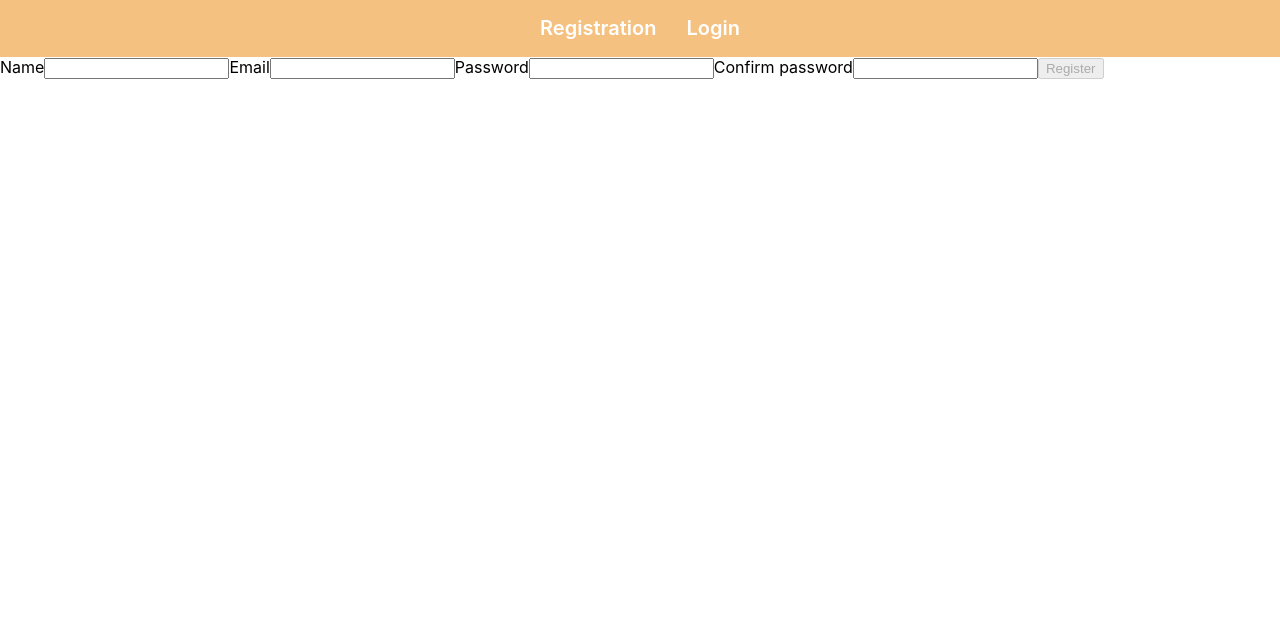
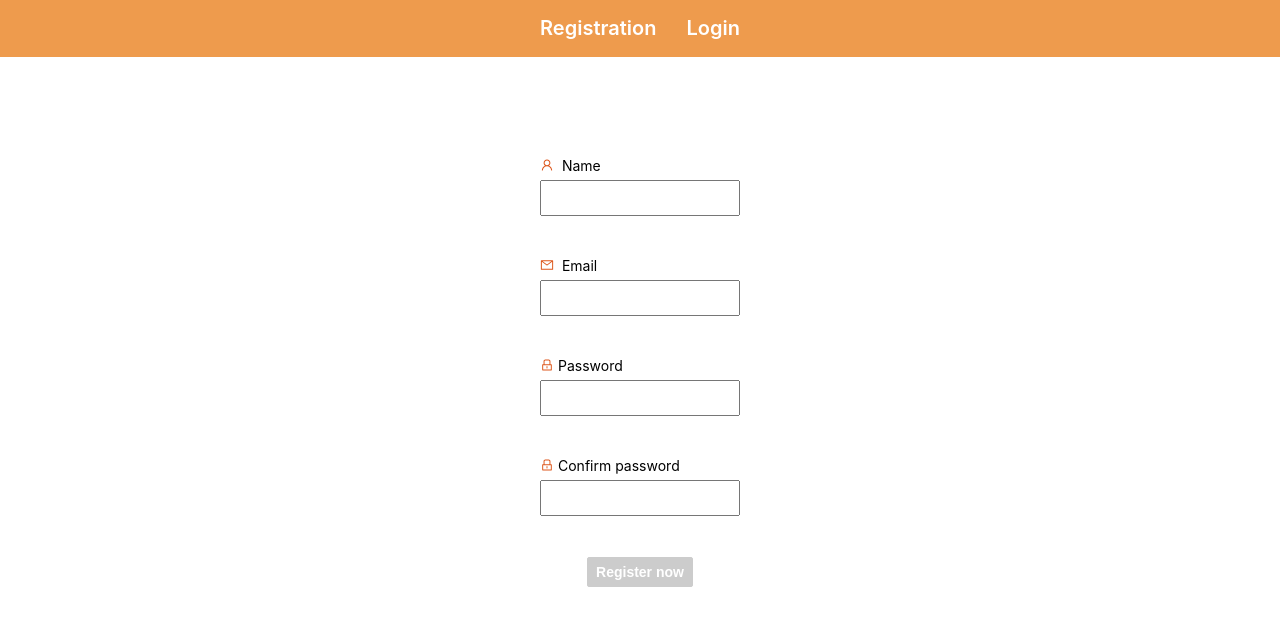
Before and after one commit to I-Dvorianska/goit-react-hw-08-phonebook, a React (Create React App) app: page /register in a window 1280 px wide. Shown: the top 626 px of the page. Built offline with nearby package versions, Linux system fonts and the light colour scheme.

Commit message:
forms styles

```diff
--- a/package.json
+++ b/package.json
@@ -17,6 +17,7 @@
     "react": "^17.0.2",
     "react-dom": "^17.0.2",
     "react-hot-toast": "^2.1.1",
+    "react-icons": "^4.3.1",
     "react-redux": "^7.2.5",
     "react-router-dom": "^5.3.0",
     "react-scripts": "4.0.3",
--- a/src/AppBar/AppBar.styled.js
+++ b/src/AppBar/AppBar.styled.js
@@ -3,7 +3,7 @@ import { NavLink } from "react-router-dom";
 
 export const Wrapper = styled.div`
   padding: 12px 16px;
-  background-color: #f5c181;
+  background-color: #ee9b4d;
 `;
 
 export const LoggedInMenu = styled.div`
@@ -13,7 +13,7 @@ export const LoggedInMenu = styled.div`
 `;
 
 export const ContactsLink = styled(NavLink)({
-  color: " #fff",
+  color: "#fff",
   textDecoration: "none",
   fontWeight: "600",
   fontSize: "20px",
--- a/src/LoginForm/LoginForm.js
+++ b/src/LoginForm/LoginForm.js
@@ -1,12 +1,22 @@
-import { Formik, Field, Form, ErrorMessage } from "formik";
+import { Formik, ErrorMessage } from "formik";
 import { useDispatch } from "react-redux";
+import { IconContext } from "react-icons";
+import { AiOutlineLock, AiOutlineMail } from "react-icons/ai";
 import { loginUser } from "../redux/Users/usersOperation";
-
+// import { Button, StyledForm, Label, InputField } from "./LoginForm.styled";
+import {
+  Button,
+  StyledForm,
+  Label,
+  InputField,
+  InputWrapper,
+  Error,
+} from "../RegisterForm/RegisterForm.styled";
 const validate = (values) => {
   const errors = {};
 
   if (!values.password) {
-    errors.password = "Required";
+    errors.password = "Required!";
   } else if (values.password.length < 7) {
     errors.password = "Must be 7 characters or more";
   } else if (values.password.length > 12) {
@@ -14,7 +24,7 @@ const validate = (values) => {
   }
 
   if (!values.email) {
-    errors.email = "Required";
+    errors.email = "Required!";
   } else if (!/^[A-Z0-9._%+-]+@[A-Z0-9.-]+\.[A-Z]{2,4}$/i.test(values.email)) {
     errors.email = "Invalid email address";
   }
@@ -38,19 +48,55 @@ const LoginForm = () => {
       }}
     >
       {({ isValid, dirty }) => (
-        <Form>
-          <label htmlFor="email">Email</label>
-          <Field name="email" type="email" />
-          <ErrorMessage name="email" />
+        <StyledForm>
+          <InputWrapper>
+            <IconContext.Provider
+              value={{
+                color: "#dd571c",
+                style: {
+                  verticalAlign: "middle",
+                  marginBottom: "4px",
+                  marginRight: "4px",
+                },
+              }}
+            >
+              <Label htmlFor="email">
+                <AiOutlineMail />
+                Email
+              </Label>
+            </IconContext.Provider>
+            <InputField name="email" type="email" autoComplete="off" />
+            <ErrorMessage name="email">
+              {(msg) => <Error>{msg}</Error>}
+            </ErrorMessage>
+          </InputWrapper>
 
-          <label htmlFor="password">Password</label>
-          <Field name="password" type="password" />
-          <ErrorMessage name="password" />
+          <InputWrapper>
+            <IconContext.Provider
+              value={{
+                color: "#dd571c",
+                style: {
+                  verticalAlign: "middle",
+                  marginBottom: "4px",
+                  marginRight: "4px",
+                },
+              }}
+            >
+              <Label htmlFor="password">
+                <AiOutlineLock />
+                Password
+              </Label>
+            </IconContext.Provider>
+            <InputField name="password" type="password" />
+            <ErrorMessage name="password">
+              {(msg) => <Error>{msg}</Error>}
+            </ErrorMessage>
+          </InputWrapper>
 
-          <button type="submit" disabled={!isValid || !dirty}>
+          <Button type="submit" disabled={!isValid || !dirty}>
             Login
-          </button>
-        </Form>
+          </Button>
+        </StyledForm>
       )}
     </Formik>
   );
--- a/src/RegisterForm/RegisterForm.js
+++ b/src/RegisterForm/RegisterForm.js
@@ -1,17 +1,27 @@
-import { Formik, Field, Form, ErrorMessage } from "formik";
+import { Formik, ErrorMessage } from "formik";
+import { AiOutlineUser, AiOutlineLock, AiOutlineMail } from "react-icons/ai";
+import { IconContext } from "react-icons";
 import { registerNewUser } from "../redux/Users/usersOperation";
 import { useDispatch } from "react-redux";
+import {
+  StyledForm,
+  InputWrapper,
+  Label,
+  InputField,
+  Error,
+  Button,
+} from "./RegisterForm.styled";
 
 const validate = (values) => {
   const errors = {};
   if (!values.userName) {
-    errors.userName = "Required";
+    errors.userName = "Required!";
   } else if (values.userName.length > 15) {
     errors.userName = "Must be 15 characters or less";
   }
 
   if (!values.userPassword) {
-    errors.userPassword = "Required";
+    errors.userPassword = "Required!";
   } else if (values.userPassword.length < 7) {
     errors.userPassword = "Must be 7 characters or more";
   } else if (values.userPassword.length > 12) {
@@ -19,13 +29,13 @@ const validate = (values) => {
   }
 
   if (!values.userPasswordConfirm) {
-    errors.userPasswordConfirm = "Required";
+    errors.userPasswordConfirm = "Required!";
   } else if (values.userPasswordConfirm !== values.userPassword) {
     errors.userPasswordConfirm = "Password and confirm password don't match";
   }
 
   if (!values.userEmail) {
-    errors.userEmail = "Required";
+    errors.userEmail = "Required!";
   } else if (
     !/^[A-Z0-9._%+-]+@[A-Z0-9.-]+\.[A-Z]{2,4}$/i.test(values.userEmail)
   ) {
@@ -55,27 +65,97 @@ const RegisterForm = () => {
       }}
     >
       {({ isValid, dirty }) => (
-        <Form>
-          <label htmlFor="userName">Name</label>
-          <Field name="userName" type="text" />
-          <ErrorMessage name="userName" />
+        <StyledForm>
+          <InputWrapper>
+            <IconContext.Provider
+              value={{
+                color: "#dd571c",
+                style: {
+                  verticalAlign: "middle",
+                  marginBottom: "4px",
+                  marginRight: "4px",
+                },
+              }}
+            >
+              <Label htmlFor="userName">
+                <AiOutlineUser /> Name
+              </Label>
+            </IconContext.Provider>
+            <InputField name="userName" type="text" autoComplete="off" />
+            <ErrorMessage name="userName">
+              {(msg) => <Error>{msg}</Error>}
+            </ErrorMessage>
+          </InputWrapper>
 
-          <label htmlFor="userEmail">Email</label>
-          <Field name="userEmail" type="email" />
-          <ErrorMessage name="userEmail" />
+          <InputWrapper>
+            <IconContext.Provider
+              value={{
+                color: "#dd571c",
+                style: {
+                  verticalAlign: "middle",
+                  marginBottom: "4px",
+                  marginRight: "4px",
+                },
+              }}
+            >
+              <Label htmlFor="userEmail">
+                <AiOutlineMail /> Email
+              </Label>
+            </IconContext.Provider>
+            <InputField name="userEmail" type="email" autoComplete="off" />
+            <ErrorMessage name="userEmail">
+              {(msg) => <Error>{msg}</Error>}
+            </ErrorMessage>
+          </InputWrapper>
 
-          <label htmlFor="userPassword">Password</label>
-          <Field name="userPassword" type="password" />
-          <ErrorMessage name="userPassword" />
+          <InputWrapper>
+            <IconContext.Provider
+              value={{
+                color: "#dd571c",
+                style: {
+                  verticalAlign: "middle",
+                  marginBottom: "4px",
+                  marginRight: "4px",
+                },
+              }}
+            >
+              <Label htmlFor="userPassword">
+                <AiOutlineLock />
+                Password
+              </Label>
+            </IconContext.Provider>
+            <InputField name="userPassword" type="password" />
+            <ErrorMessage name="userPassword">
+              {(msg) => <Error>{msg}</Error>}
+            </ErrorMessage>
+          </InputWrapper>
 
-          <label htmlFor="userPasswordConfirm">Confirm password</label>
-          <Field name="userPasswordConfirm" type="password" />
-          <ErrorMessage name="userPasswordConfirm" />
+          <InputWrapper>
+            <IconContext.Provider
+              value={{
+                color: "#dd571c",
+                style: {
+                  verticalAlign: "middle",
+                  marginBottom: "4px",
+                  marginRight: "4px",
+                },
+              }}
+            >
+              <Label htmlFor="userPasswordConfirm">
+                <AiOutlineLock />
+                Confirm password
+              </Label>
+            </IconContext.Provider>
+            <InputField name="userPasswordConfirm" type="password" />
+            <ErrorMessage name="userPasswordConfirm">
+              {(msg) => <Error>{msg}</Error>}
+            </ErrorMessage>
+          </InputWrapper>
 
-          <button type="submit" disabled={!isValid || !dirty}>
-            Register
-          </button>
-        </Form>
+          <Button type="submit" disabled={!isValid || !dirty}>
+            Register now
+          </Button>
+        </StyledForm>
       )}
     </Formik>
   );
--- /dev/null
+++ b/src/RegisterForm/RegisterForm.styled.js
@@ -0,0 +1,58 @@
+import styled from "@emotion/styled";
+import { Field, Form } from "formik";
+
+export const StyledForm = styled(Form)({
+  display: "flex",
+  flexDirection: "column",
+  alignItems: "center",
+  marginTop: "100px",
+});
+
+export const InputWrapper = styled.div`
+  display: flex;
+  flex-direction: column;
+  max-width: 200px;
+  height: 80px;
+  :not(:first-of-type) {
+    margin-top: 20px;
+  }
+`;
+
+export const Label = styled.label`
+  font-size: 14px;
+  margin-bottom: 4px;
+`;
+
+export const InputField = styled(Field)({
+  padding: "8px 10px",
+  maxWidth: "100%",
+  fontSize: "14px",
+});
+
+export const Error = styled.div`
+  color: #dd571c;
+  font-size: 12px;
+  margin-top: 2px;
+`;
+
+export const Button = styled.button`
+  padding: 6px 8px;
+  margin-top: 20px;
+  margin-bottom: 20px;
+  color: #fff;
+  background-color: #dd571c;
+  border: 1px solid #dd571c;
+  border-radius: 2px;
+  font-size: 14px;
+  font-weight: 600;
+  &:hover {
+    cursor: pointer;
+  }
+  :disabled {
+    background-color: #ccc;
+    border-color: #ccc;
+    &:hover {
+      cursor: auto;
+    }
+  }
+`;
--- a/src/UserMenu/UserMenu.styled.js
+++ b/src/UserMenu/UserMenu.styled.js
@@ -12,7 +12,7 @@ export const Button = styled.button`
   font-size: 16px;
   height: fit-content;
   color: #fff;
-  background-color: #f5c181;
+  background-color: #ee9b4d;
   border: 1px solid #fff;
   border-radius: 2px;
   &:hover {
```
Also changed, not shown: src/LoginForm/LoginForm.styled.js (added, +42 -0 lines), 1 other file (tests, documents, lock files or other folders).
